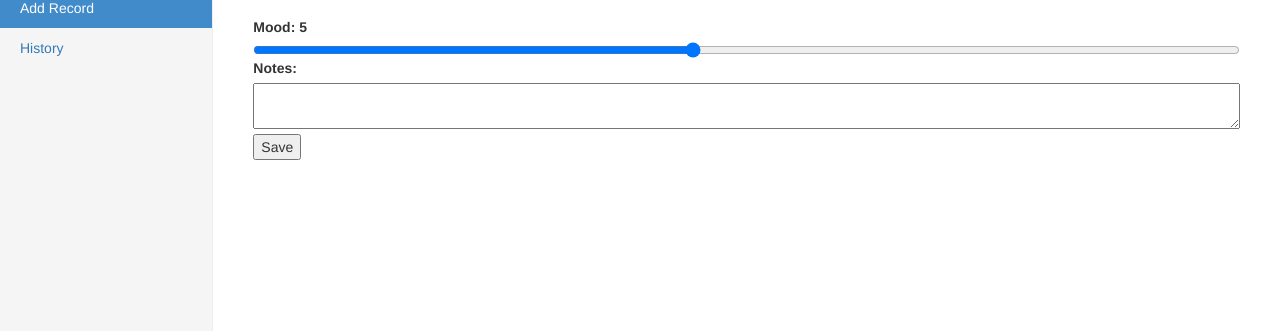
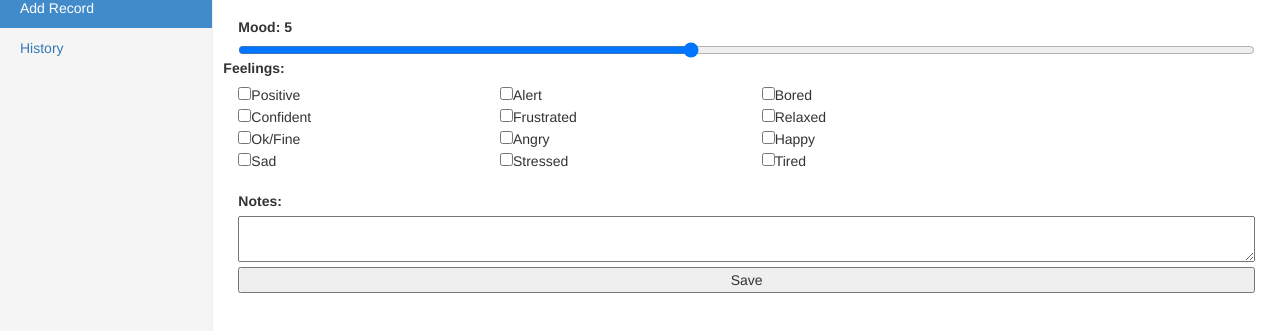
Before and after one commit to nmunro/jaryn, a browser extension: page index.html in a window 1280 px wide. Both pictures are taken after a click on the item "Add Record". Shown: the part 123-454 px from the top of the page. Drawn offline with nearby package versions, Linux system fonts and the light colour scheme.

Commit message:
Added missing elements of the add record UI.

```diff
--- a/app.css
+++ b/app.css
@@ -6,3 +6,7 @@
   height: 100%;
   width: 100%;
 }
+
+#save {
+  width: 100%;
+}
--- a/app.js
+++ b/app.js
@@ -20,7 +20,7 @@
   };
 
   // Update mood value.
-  const setMoodValue = (value) =>{
+  const setMoodValue = (value) => {
     document.getElementById('moodValue').innerHTML = value;
   };
 
@@ -91,6 +91,5 @@
     Object.keys(averageEmotions).forEach((emotion) => {
       console.log(emotion + ": " + averageEmotions[emotion]);
     });
-    //emotions.innerHTML = averageEmotions.join(", ");
   });
 }());
--- a/index.html
+++ b/index.html
@@ -44,12 +44,75 @@
 
         <div id="addDiv" class="contentDiv col-sm-9 col-sm-offset-3 col-md-10 col-md-offset-2 main invisible">
           <h1 class="page-header">Add Record</h1>
-          <label for="mood">Mood:&nbsp;<span id="moodValue"></span></label>
-          <input id="mood" name="mood" type="range" min="1" max="10" step="1" value="5"></input>
-          <label>Notes:</label>
-          <textarea id="notes"></textarea>
-          <br/>
-          <button>Save</button>
+          <div class="row">
+            <label for="mood">Mood:&nbsp;<span id="moodValue"></span></label>
+            <input id="mood" name="mood" type="range" min="1" max="10" step="1" value="5"></input>
+          </div>
+
+          <div class="row">
+            <div class="row">
+              <label for="feelings">Feelings:&nbsp;</label>
+            </div>
+
+            <div class="row">
+              <div class="col-md-3 col-xs-3">
+                <input id="positive" type="checkbox">Positive</input>
+              </div>
+              <div class="col-md-3 col-xs-3">
+                <input id="alert" type="checkbox">Alert</input>
+              </div>
+              <div class="col-md-3 col-xs-3">
+                <input id="bored" type="checkbox">Bored</input>
+              </div>
+            </div>
+
+            <div class="row">
+              <div class="col-md-3 col-xs-3">
+                <input id="confident" type="checkbox">Confident</input>
+              </div>
+              <div class="col-md-3 col-xs-3">
+                <input id="frustrated" type="checkbox">Frustrated</input>
+              </div>
+              <div class="col-md-3 col-xs-3">
+                <input id="relaxed" type="checkbox">Relaxed</input>
+              </div>
+            </div>
+
+            <div class="row">
+              <div class="col-md-3 col-xs-3">
+                <input id="okfine" type="checkbox">Ok/Fine</input>
+              </div>
+              <div class="col-md-3 col-xs-3">
+                <input id="angry" type="checkbox">Angry</input>
+              </div>
+              <div class="col-md-3 col-xs-3">
+                <input id="happy" type="checkbox">Happy</input>
+              </div>
+            </div>
+
+            <div class="row">
+              <div class="col-md-3 col-xs-3">
+                <input id="sad" type="checkbox">Sad</input>
+              </div>
+              <div class="col-md-3 col-xs-3">
+                <input id="stressed" type="checkbox">Stressed</input>
+              </div>
+              <div class="col-md-3 col-xs-3">
+                <input id="tired" type="checkbox">Tired</input>
+              </div>
+            </div>
+            <br/>
+          </div>
+
+          <div class="row">
+            <label>Notes:</label>
+            <textarea id="notes"></textarea>
+            <br/>
+          </div>
+
+          <div class="row">
+            <button id="save">Save</button>
+          </div>
         </div>
 
         <div id="dashboardDiv" class="contentDiv col-sm-9 col-sm-offset-3 col-md-10 col-md-offset-2 main">
```
